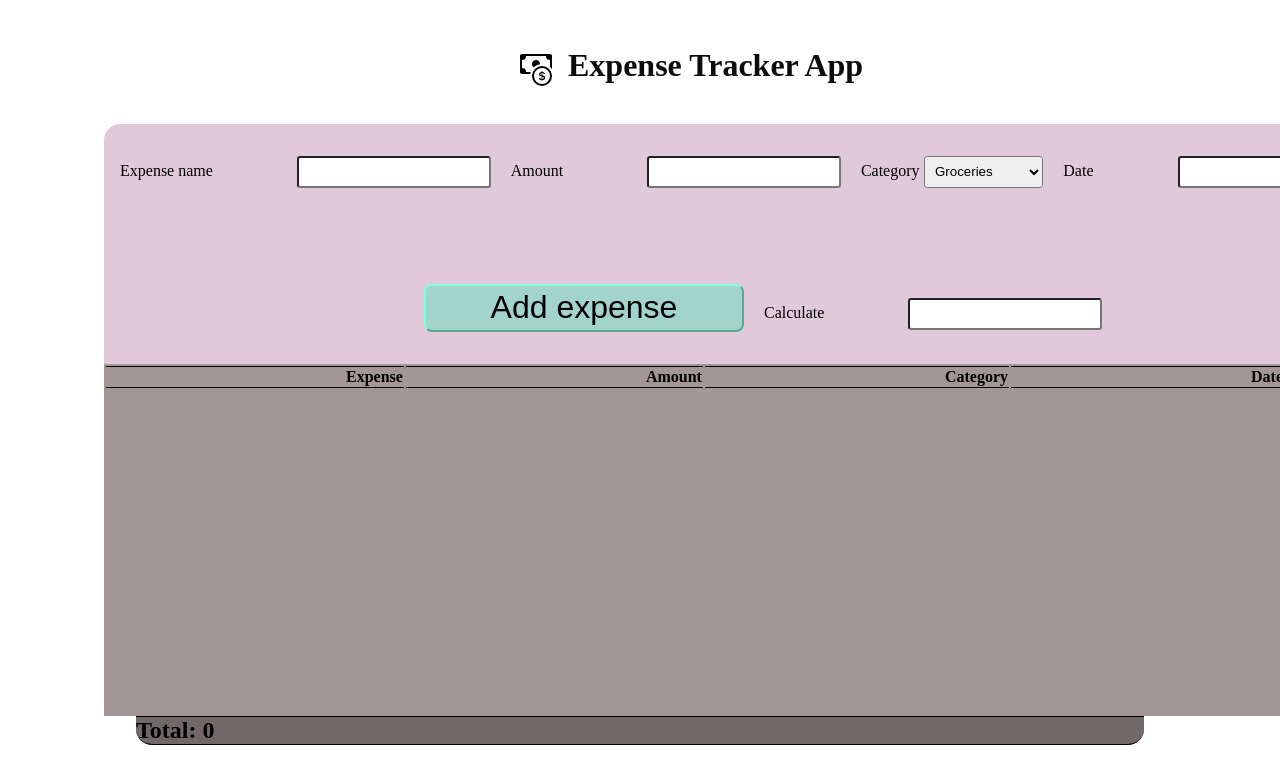
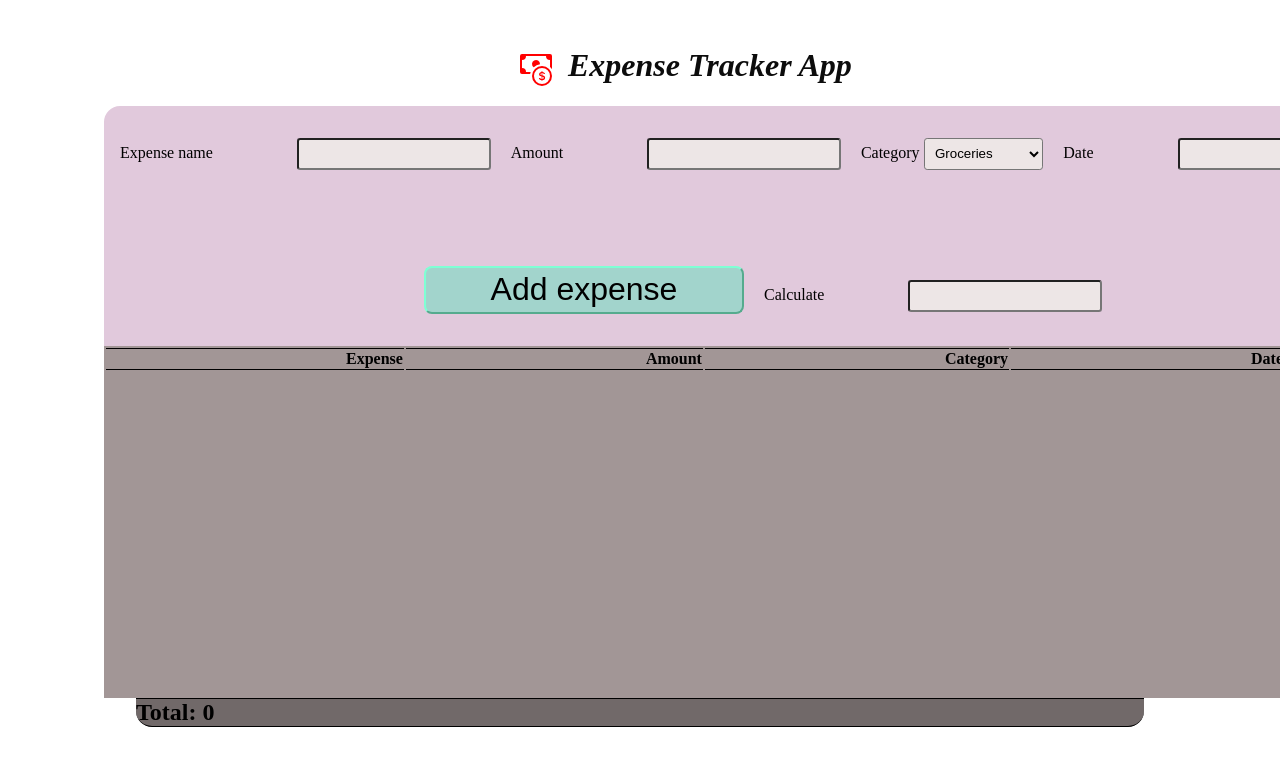
Before and after one commit to Mbuyiselo91/Expense_C_Tracker_MB, a plain HTML site: page index.html in a window 1280 px wide. Shown: the top 784 px of the page. Drawn offline with Linux system fonts and the light colour scheme.

Commit message:
Added the put color on the input

```diff
--- a/index.html
+++ b/index.html
@@ -14,9 +14,9 @@
       </svg>
 </head>
 <body>
-    <i class="bi bi-cash-coin"></i><h1>Expense Tracker App</h1><i class="bi bi-cash-coin"></i>
+    <i class="bi bi-cash-coin"><h1>Expense Tracker App</h1></i>
        <main class="form">
-        <div class="form-row">
+
 
                 <label for="expense-name">Expense name</label>
                 <input type="text" class="form-control" id="expenseName">
--- a/style.css
+++ b/style.css
@@ -31,6 +31,7 @@ input{
     margin-top: 2rem;
     border-radius: 0.2rem;
     padding: 0.4rem;
+    background-color: rgb(237, 230, 230);
 }
 label{
    margin-left: 1rem;
@@ -46,6 +47,7 @@ label{
 .form-control{
     border-radius: 0.2rem;
     padding: 0.4rem;
+    background-color: rgb(237, 230, 230);
 }
 .expense-table-body{
     margin-left: 30rem;
@@ -95,4 +97,5 @@ h2{
     margin-bottom: -5.5rem;
     width: 2rem;
     height: 5rem;
+    color: red;
 }
```
